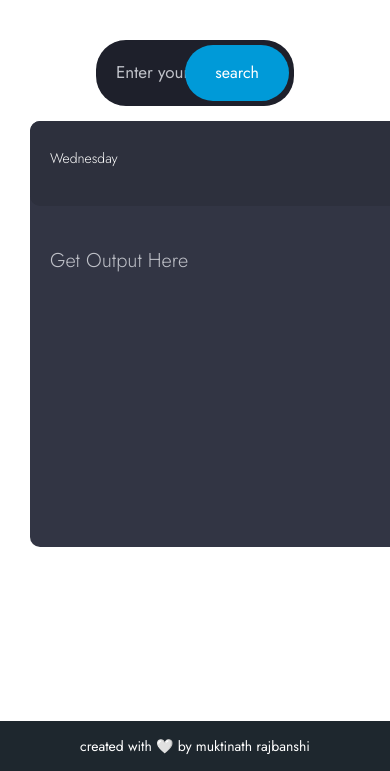
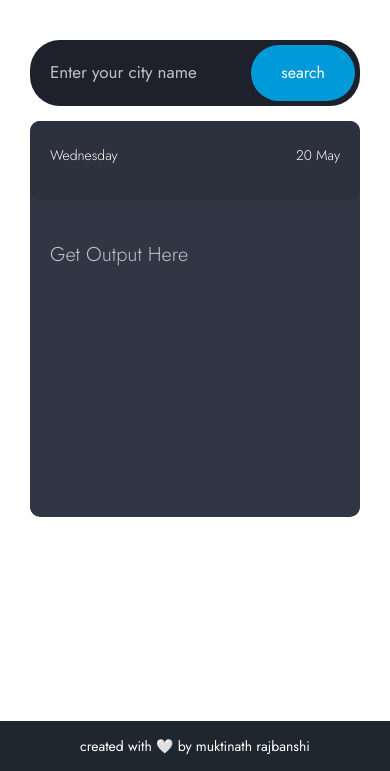
Before and after one commit to muktinathrajbanshi/Complete_ExpressJs, a Node server app: page /weather in a window 390 px wide; the page is wider, and only the part inside the window is pictured. Shown: the part 73-844 px from the top of that part. Run offline with Node 20, Linux system fonts and the light colour scheme; some libraries are stand-ins or nearby versions; some web fonts are replaced.

Commit message:
Web Development Project with Node, MongoDB, API, HTML, CSS, JS

```diff
--- a/expressWeb/public/css/style.css
+++ b/expressWeb/public/css/style.css
@@ -307,6 +307,19 @@ sup {
         height: auto;
         margin-top: 3rem;
     }
+
+    .temp_form {
+        width: auto;
+    }
+
+    .tempInformation {
+        width: auto;
+    }
+
+    .main_layer .middle_layer p,
+    .main_layer .middle_layer .fa {
+    font-size: 5rem;
+    }
 }
 
 /* responsive code end */
--- a/expressWeb/public/js/main.js
+++ b/expressWeb/public/js/main.js
@@ -1,5 +1,3 @@
-<link rel="stylesheet" href="https://cdnjs.cloudflare.com/ajax/libs/font-awesome/5.10.0/css/all.min.css" integrity="sha512-PgQMlq+nqFLV4ylk1gwUOgm6CtIIXkKwaIHp/PAIWHzig/lKZSEGKEysh0TCVbHJXCLN7WetD8TFecIky75ZfQ==" crossorigin="anonymous" referrerpolicy="no-referrer" />
-
 const cityName = document.getElementById("cityName");
 const submitBtn = document.getElementById("submitBtn");
 
--- a/expressWeb/templates/partials/navbar.hbs
+++ b/expressWeb/templates/partials/navbar.hbs
@@ -2,7 +2,7 @@
         <div class="row">
             <div class="col-md-10 col-12 mx-auto">
                 <nav class="navbar navbar-expand-lg">
-                    <a class="navbar-brand" href="#"><i class="far fa-snowflake"></i> MuktiWeather <i class="far fa-snowflake"></i></a>
+                    <a class="navbar-brand" href="/"><i class="far fa-snowflake"></i> MuktiWeather <i class="far fa-snowflake"></i></a>
                     <button class="navbar-toggler" type="button" data-toggle="collapse" data-target="#navbarSupportedContent" aria-controls="navbarSupportedContent" aria-expanded="false" aria-label="Toggle navigation">
                         <span class="navbar-toggler-icon"></span>
                     </button>
```
